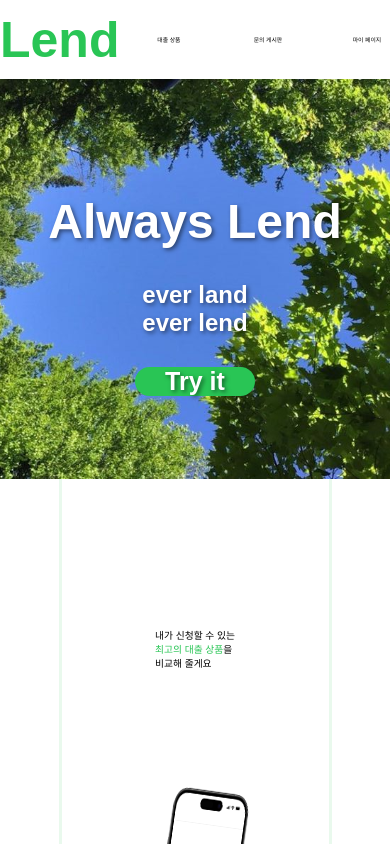
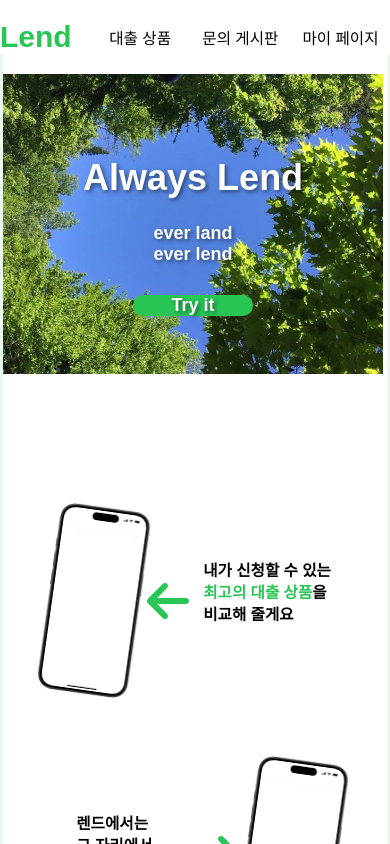
Before and after one commit to kkimkiju/lend, a React (Create React App) app in the folder lend_front/: page /lend in a window 390 px wide. Built offline with nearby package versions, Linux system fonts and the light colour scheme; a web font is replaced by a local one.

Commit message:
반응형 수정

```diff
--- a/lend_front/src/App.js
+++ b/lend_front/src/App.js
@@ -16,6 +16,7 @@ function App() {
   return (
     <>
       <GlobalStyle />
+
       <Router>
         <ConditionalHeader />
         <Routes>
--- a/lend_front/src/components/Footer.js
+++ b/lend_front/src/components/Footer.js
@@ -7,18 +7,18 @@ const Footer = () => {
         <NameSNSBOX>
           <IconContainer>
             <a
-              href="https://github.com/kkimkiju"
+              href="https://github.com/kkimkiju/lend  "
               target="_blank"
               rel="noopener noreferrer"
             >
-              <FaGithub size={30} color="#333" />
+              <FaGithub size={40} color="#333" />
             </a>
             <a
               href="https://instagram.com/kijusomuch"
               target="_blank"
               rel="noopener noreferrer"
             >
-              <FaInstagram size={30} color="#E4405F" />
+              <FaInstagram size={40} color="#E4405F" />
             </a>
           </IconContainer>
           <NameBox>Always Lend</NameBox>
@@ -47,13 +47,14 @@ const Container = styled.div`
   align-items: center;
   height: auto;
   @media (max-width: 500px) {
+    margin-top: 500px;
     width: 100vw;
     height: 10vw;
   }
 `;
 const Box = styled.div`
   width: 100%;
-  height: 500px;
+  height: 4 00px;
   background-color: rgba(41, 197, 85, 0.3);
 `;
 
@@ -80,6 +81,10 @@ const NameBox = styled.div`
   color: rgba(0, 0, 0, 0.7);
   padding: 40px;
   font-weight: bold;
+
+  @media (max-width: 500px) {
+    font-size: 20px;
+  }
 `;
 
 const InfoBox = styled.div`
--- a/lend_front/src/components/Header.js
+++ b/lend_front/src/components/Header.js
@@ -22,12 +22,18 @@ export default Header;
 
 const Body = styled.div`
   display: flex;
+
   align-items: center;
   justify-content: center;
   height: auto;
-  margin: 0 15vw;
+
   margin-top: 20px;
   margin-bottom: 20px;
+
+  @media (max-width: 500px) {
+    margin: 0;
+    margin-top: 20px;
+  }
 `;
 
 const Container = styled.div`
@@ -37,10 +43,6 @@ const Container = styled.div`
   justify-content: space-between;
   align-items: center;
   height: auto;
-  @media (max-width: 500px) {
-    width: 100vw;
-    height: 10vw;
-  }
 `;
 
 const Box = styled.div`
@@ -53,6 +55,11 @@ const LOGO = styled.div`
   color: #29c555;
   cursor: pointer;
   font-weight: bold;
+  margin-left: 20px;
+  @media (max-width: 500px) {
+    font-size: 30px;
+    margin-left: 0;
+  }
 `;
 
 const Menu = styled.div`
@@ -63,6 +70,10 @@ const Menu = styled.div`
   font-size: 1.5vw;
   caret-color: transparent;
   cursor: pointer;
-
   margin: 0 30px; /* Add some spacing between menu items */
+  white-space: nowrap;
+  @media (max-width: 500px) {
+    font-size: 4vw;
+    margin-left: 8vw;
+  }
 `;
--- a/lend_front/src/components/Section.js
+++ b/lend_front/src/components/Section.js
@@ -86,6 +86,7 @@ export default Section;
 
 const Body = styled.div`
   width: auto;
+
   @media (max-width: 500px) {
     height: auto;
     padding: 5vh 0;
@@ -97,21 +98,23 @@ const Container = styled.div`
   flex-direction: row;
   width: 100%;
   height: auto;
+
   align-items: center;
   justify-content: center;
   margin-top: 10vh;
   margin-bottom: -20vh;
+
   @media (max-width: 500px) {
-    flex-direction: column;
     height: 20vh;
-    margin-bottom: 20vh;
+    margin-bottom: 10vh;
+    margin-top: 0;
   }
 `;
 
 const Box = styled.div`
   display: flex;
   justify-content: center;
-  width: 40%;
+  width: 50%;
 `;
 
 const ImageBox = styled.div`
@@ -120,10 +123,6 @@ const ImageBox = styled.div`
   align-items: center;
   height: auto;
   background-color: white;
-  @media (max-width: 500px) {
-    order: 2;
-    margin: 0 0;
-  }
 `;
 
 const Img = styled.img`
@@ -131,20 +130,34 @@ const Img = styled.img`
   height: 60%;
   object-fit: fill;
   animation: ${tiltAnimation} 3s ease-in-out infinite;
+
+  @media (max-width: 500px) {
+    width: 100px;
+    height: 50%;
+  }
 `;
 
 const GrowImg = styled.img`
   width: 100%;
   height: auto;
   object-fit: fill;
+  @media (max-width: 500px) {
+    width: 300px;
+    height: auto;
+  }
 `;
 
 const Item = styled.div`
   font-size: 2.5vw;
+  font-weight: bold;
   color: black;
   margin-bottom: 20px;
   & > div {
     word-wrap: break-word;
+  }
+  @media (max-width: 500px) {
+    font-size: 4vw;
+    white-space: nowrap;
   }
 `;
 
@@ -169,4 +182,13 @@ const TreeContent = styled.div`
   p {
     margin: 0.2em 0; /* Adjust the margin as needed */
   }
+
+  @media (max-width: 500px) {
+    margin-top: 30vh;
+    font-size: small;
+  }
+  @media (max-width: 400px) {
+    margin-top: 50vh;
+    font-size: small;
+  }
 `;
--- a/lend_front/src/pages/Mainpage.js
+++ b/lend_front/src/pages/Mainpage.js
@@ -29,33 +29,43 @@ const Mainpage = () => {
 };
 
 const Body = styled.div`
+  width: 100%;
+  border: 3px solid rgba(41, 197, 85, 0.1);
+  border-top: none;
+  border-bottom: none;
+  @media (max-width: 500px) {
+  }
+`;
+
+const Container = styled.div`
   display: flex;
   flex-direction: column;
   align-items: center;
-  width: auto;
-  margin: 0 15vw;
-  border: 3px solid rgba(41, 197, 85, 0.1);
-  border-top: none;
-`;
-
-const Container = styled.div`
   width: 100%;
   max-width: 1920px;
   height: auto;
   @media (max-width: 500px) {
-    width: 100dvw;
+    width: 99%;
   }
 `;
 
 const MainImage = styled.div`
+  width: 100%;
+  display: flex;
+  align-items: center;
+  justify-content: center;
+  text-align: center;
   margin-bottom: 200px;
   background-image: url(${forest});
   background-size: cover;
   background-position: center; /* 가운데 정렬 */
   height: 400px; /* 필요에 따라 조정 */
-  display: flex;
-  align-self: center;
-  justify-content: center;
+
+  @media (max-width: 500px) {
+    margin-bottom: 100px;
+    height: 300px;
+    margin-top: 20px;
+  }
 `;
 
 const TextOverlay = styled.div`
@@ -69,6 +79,10 @@ const TextOverlay = styled.div`
   font-size: 24px;
   font-weight: bold;
   text-shadow: 2px 2px 4px rgba(0, 0, 0, 0.5);
+
+  @media (max-width: 500px) {
+    font-size: 18px;
+  }
 `;
 
 const TryBtn = styled.div`
@@ -87,5 +101,8 @@ const TryBtn = styled.div`
     background-color: white;
     color: #29c555;
   }
+  @media (max-width: 500px) {
+    font-size: 18px;
+  }
 `;
 export default Mainpage;
```
Also changed, not shown: lend_front/src/components/Chatbot.js (added, +88 -0 lines).
